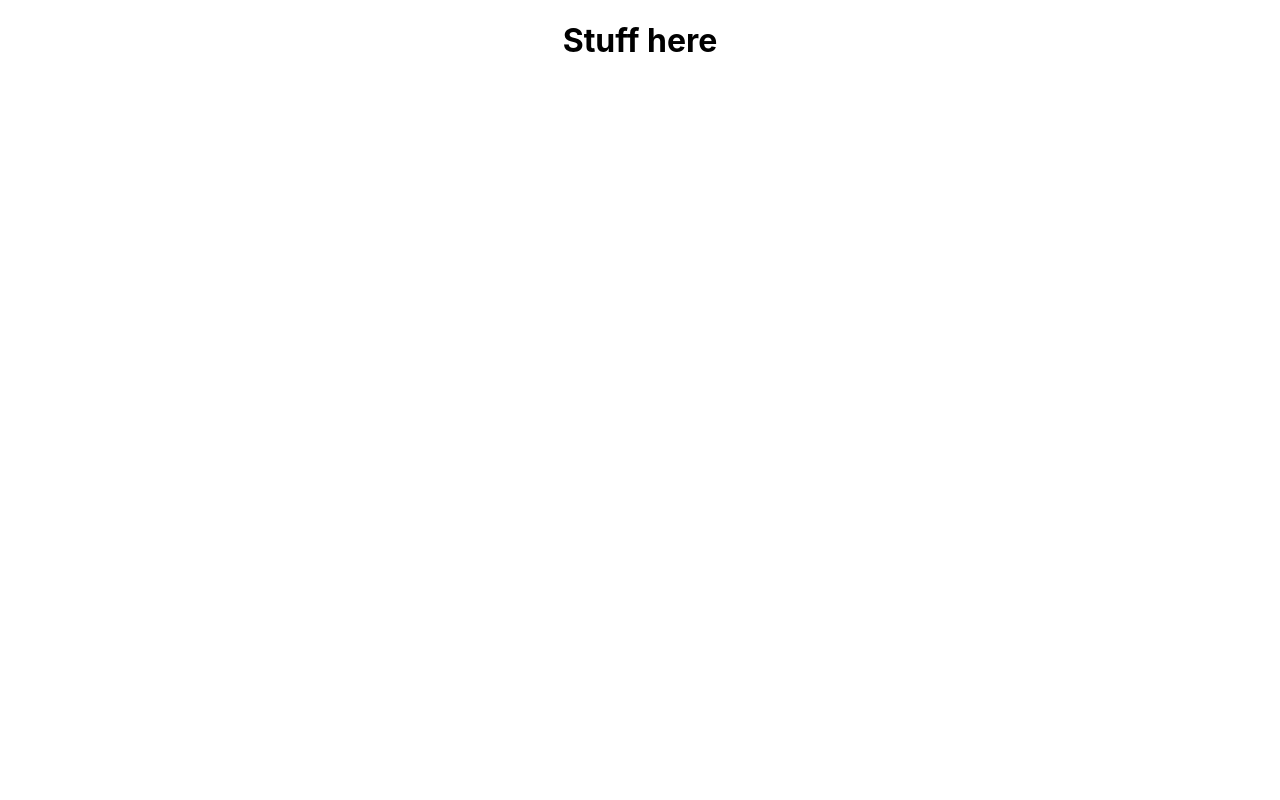
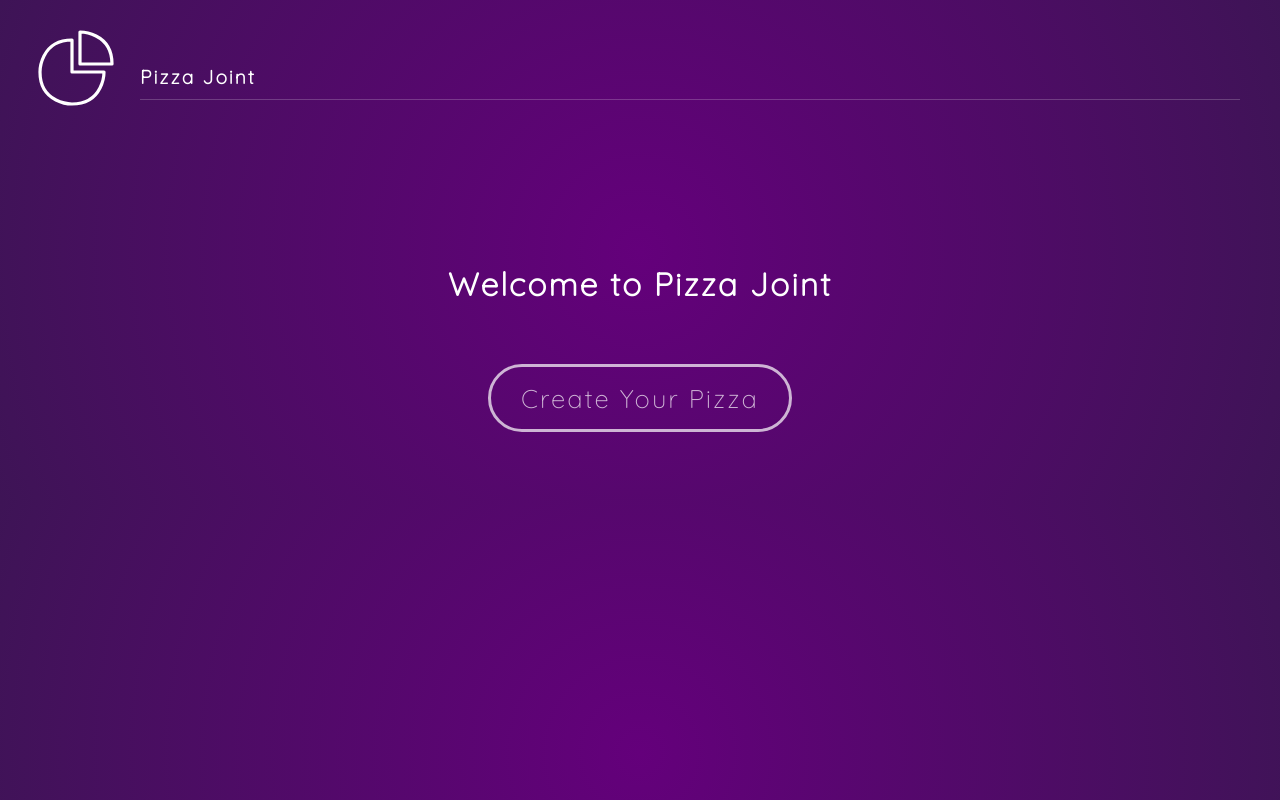
Before and after one commit to jsoomie/animations-folder, a React (Create React App) app in the folder framer-motion-tuts/: page / in a window 1280 px wide. Built offline with nearby package versions, Linux system fonts and the light colour scheme.

Commit message:
feat: inital starter files redone in ts

```diff
--- a/framer-motion-tuts/package.json
+++ b/framer-motion-tuts/package.json
@@ -10,8 +10,10 @@
     "@types/node": "^12.0.0",
     "@types/react": "^17.0.0",
     "@types/react-dom": "^17.0.0",
+    "framer-motion": "^5.3.1",
     "react": "^17.0.2",
     "react-dom": "^17.0.2",
+    "react-router-dom": "^6.0.2",
     "react-scripts": "4.0.3",
     "typescript": "^4.1.2",
     "web-vitals": "^1.0.1"
--- a/framer-motion-tuts/src/App.tsx
+++ b/framer-motion-tuts/src/App.tsx
@@ -1,10 +1,45 @@
-import "./App.css";
+import { useState } from "react";
+import { Home } from "pages";
+import { Header, Base, Toppings, Order } from "components";
+import { BrowserRouter as Router, Route, Routes } from "react-router-dom";
+import { IPizzaState } from "interfaces";
 
 function App() {
+  const [pizza, setPizza] = useState<IPizzaState>({
+    base: "",
+    toppings: [],
+  });
+
+  const addBase = (base: string) => {
+    setPizza({ ...pizza, base });
+  };
+
+  const addTopping = (topping: string) => {
+    let newToppings: string[];
+    if (!pizza.toppings.includes(topping)) {
+      newToppings = [...pizza.toppings, topping];
+    } else {
+      newToppings = pizza.toppings.filter((item) => item !== topping);
+    }
+    setPizza({ ...pizza, toppings: newToppings });
+  };
+
   return (
-    <div className="App">
-      <h1>Stuff here</h1>
-    </div>
+    <Router>
+      <Header />
+      <Routes>
+        <Route
+          path="/base"
+          element={<Base addBase={addBase} pizza={pizza} />}
+        />
+        <Route
+          path="/toppings"
+          element={<Toppings addTopping={addTopping} pizza={pizza} />}
+        />
+        <Route path="/order" element={<Order pizza={pizza} />} />
+        <Route path="/" element={<Home />} />
+      </Routes>
+    </Router>
   );
 }
 
--- /dev/null
+++ b/framer-motion-tuts/src/components/Base.tsx
@@ -0,0 +1,30 @@
+import { Link } from "react-router-dom";
+import { IProps } from "interfaces";
+
+export const Base = ({ addBase, pizza }: IProps) => {
+  const bases = ["Classic", "Thin & Crispy", "Thick Crust"];
+
+  return (
+    <div className="base container">
+      <h3>Step 1: Choose your base</h3>
+      <ul>
+        {bases.map((base) => {
+          let spanClass = pizza.base === base ? "active" : "";
+          return (
+            <li key={base} onClick={() => addBase!(base)}>
+              <span className={spanClass}>{base}</span>
+            </li>
+          );
+        })}
+      </ul>
+
+      {pizza.base && (
+        <div className="next">
+          <Link to="/toppings">
+            <button>Next</button>
+          </Link>
+        </div>
+      )}
+    </div>
+  );
+};
--- /dev/null
+++ b/framer-motion-tuts/src/components/Header.tsx
@@ -0,0 +1,26 @@
+import { Link } from "react-router-dom";
+
+export const Header = () => {
+  return (
+    <header>
+      <div className="logo">
+        <svg
+          className="pizza-svg"
+          xmlns="http://www.w3.org/2000/svg"
+          viewBox="0 0 100 100"
+        >
+          <path
+            fill="none"
+            d="M40 40 L80 40 C80 40 80 80 40 80 C40 80 0 80 0 40 C0 40 0 0 40 0Z"
+          />
+          <path fill="none" d="M50 30 L50 -10 C50 -10 90 -10 90 30 Z" />
+        </svg>
+      </div>
+      <div className="title">
+        <Link to="/">
+          <h1>Pizza Joint</h1>
+        </Link>
+      </div>
+    </header>
+  );
+};
--- /dev/null
+++ b/framer-motion-tuts/src/components/Order.tsx
@@ -0,0 +1,13 @@
+import { IProps } from "interfaces";
+
+export const Order = ({ pizza }: IProps) => {
+  return (
+    <div className="container order">
+      <h2>Thank you for your order :)</h2>
+      <p>You ordered a {pizza.base} pizza with:</p>
+      {pizza.toppings.map((topping) => (
+        <div key={topping}>{topping}</div>
+      ))}
+    </div>
+  );
+};
--- /dev/null
+++ b/framer-motion-tuts/src/components/Toppings.tsx
@@ -0,0 +1,34 @@
+import { Link } from "react-router-dom";
+import { IProps } from "interfaces";
+
+export const Toppings = ({ addTopping, pizza }: IProps) => {
+  let toppings = [
+    "mushrooms",
+    "peppers",
+    "onions",
+    "olives",
+    "extra cheese",
+    "tomatoes",
+  ];
+
+  return (
+    <div className="toppings container">
+      <h3>Step 2: Choose Toppings</h3>
+
+      <ul>
+        {toppings.map((topping) => {
+          let spanClass = pizza.toppings.includes(topping) ? "active" : "";
+          return (
+            <li key={topping} onClick={() => addTopping!(topping)}>
+              <span className={spanClass}>{topping}</span>
+            </li>
+          );
+        })}
+      </ul>
+
+      <Link to="/order">
+        <button>Order</button>
+      </Link>
+    </div>
+  );
+};
--- /dev/null
+++ b/framer-motion-tuts/src/components/index.ts
@@ -0,0 +1,4 @@
+export { Header } from "./Header";
+export { Base } from "./Base";
+export { Toppings } from "./Toppings";
+export { Order } from "./Order";
--- a/framer-motion-tuts/src/index.css
+++ b/framer-motion-tuts/src/index.css
@@ -1,13 +1,108 @@
-body {
+/* fonts
+@font-face {
+  font-family: 'Quicksand';
+  src: url('/Quicksand-Light.woff2') format('woff2'),
+      url('/Quicksand-Light.woff') format('woff');
+  font-weight: 300;
+  font-style: normal;
+} */
+
+@import url('https://fonts.googleapis.com/css2?family=Quicksand:wght@300&family=Roboto:wght@300;400;700&display=swap');
+
+/* reset & common styles */
+body, ul, h1, h2, h3, p, button, a, div{
   margin: 0;
-  font-family: -apple-system, BlinkMacSystemFont, 'Segoe UI', 'Roboto', 'Oxygen',
-    'Ubuntu', 'Cantarell', 'Fira Sans', 'Droid Sans', 'Helvetica Neue',
-    sans-serif;
-  -webkit-font-smoothing: antialiased;
-  -moz-osx-font-smoothing: grayscale;
+  padding: 0;
+  color: white;
+  font-family: 'Quicksand';
+  letter-spacing: 2px;
+  list-style-type: none;
+  text-decoration: none;
+}
+body{
+  background: rgb(100,0,123);
+  background: radial-gradient(circle, rgba(100,0,123,1) 0%, rgba(62,20,86,1) 100%);
+  overflow: hidden;
+}
+button{
+  color: white;
+  padding: 10px 30px;
+  font-size: 1em;
+  background: transparent;
+  border-radius: 50px;
+  border: 1px solid white;
+  margin: 40px auto 0;
+  cursor: pointer;
+  opacity: 0.7;
+}
+.container{
+  max-width: 300px;
+  margin: 100px auto 40px;
+}
+.container h3{
+  padding-bottom: 10px;
+  margin-bottom: 10px;
+  border-bottom: 1px solid rgba(255,255,255,0.2);
+}
+.container li{
+  padding: 10px;
+  cursor: pointer;
 }
 
-code {
-  font-family: source-code-pro, Menlo, Monaco, Consolas, 'Courier New',
-    monospace;
+/* header */
+header{
+  display: flex;
+  padding: 40px;
+  align-items: center;
 }
+header .title{
+  flex-grow: 1;
+  margin-left: 20px;
+  font-size: 0.6em;
+}
+header h1{
+  border-bottom: 1px solid rgba(255,255,255,0.2);
+  padding-bottom: 10px;
+}
+header .pizza-svg {
+  width: 80px;
+  overflow: visible;
+  stroke: #fff;
+  stroke-width: 4;
+  stroke-linejoin: round;
+  stroke-linecap: round;
+}
+
+/* lists */
+li span.active{
+  font-weight: bold;
+}
+li span.active::before{
+  content: '>';
+  position: relative;
+  top: -2px;
+  margin-right: 6px;
+  transform: scale(0.8, 1);
+  display: inline-block;
+}
+
+/* pages */
+.home h2{
+  font-size: 2em;
+  margin-bottom: 30px;
+}
+.home.container,
+.order.container{
+  text-align: center;
+  max-width: 800px;
+}
+.home button{
+  color: white;
+  padding: 15px 30px;
+  font-size: 1.6em;
+  border: 3px solid white;
+  margin: 30px 20px;
+}
+.order p{
+  margin: 20px auto;
+}
--- /dev/null
+++ b/framer-motion-tuts/src/interfaces/index.ts
@@ -0,0 +1,10 @@
+export interface IPizzaState {
+  base: string;
+  toppings: string[];
+}
+
+export interface IProps {
+  addBase?: Function;
+  addTopping?: Function;
+  pizza: IPizzaState;
+}
--- /dev/null
+++ b/framer-motion-tuts/src/pages/Home.tsx
@@ -0,0 +1,12 @@
+import { Link } from "react-router-dom";
+
+export const Home = () => {
+  return (
+    <div className="home container">
+      <h2>Welcome to Pizza Joint</h2>
+      <Link to="/base">
+        <button>Create Your Pizza</button>
+      </Link>
+    </div>
+  );
+};
--- /dev/null
+++ b/framer-motion-tuts/src/pages/index.ts
@@ -0,0 +1 @@
+export { Home } from "./Home";
```
Also changed, not shown: 1 other file (tests, documents, lock files or other folders).
